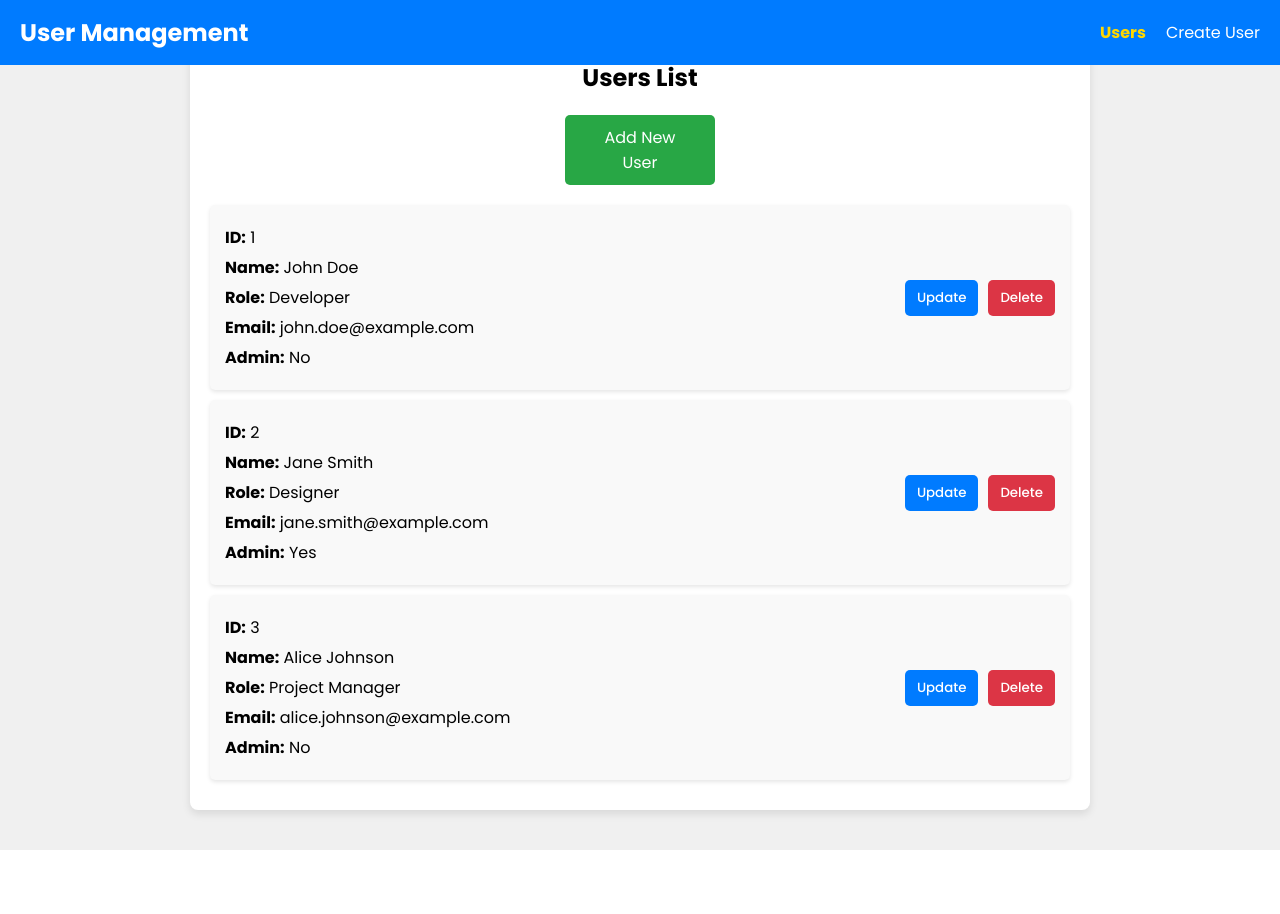
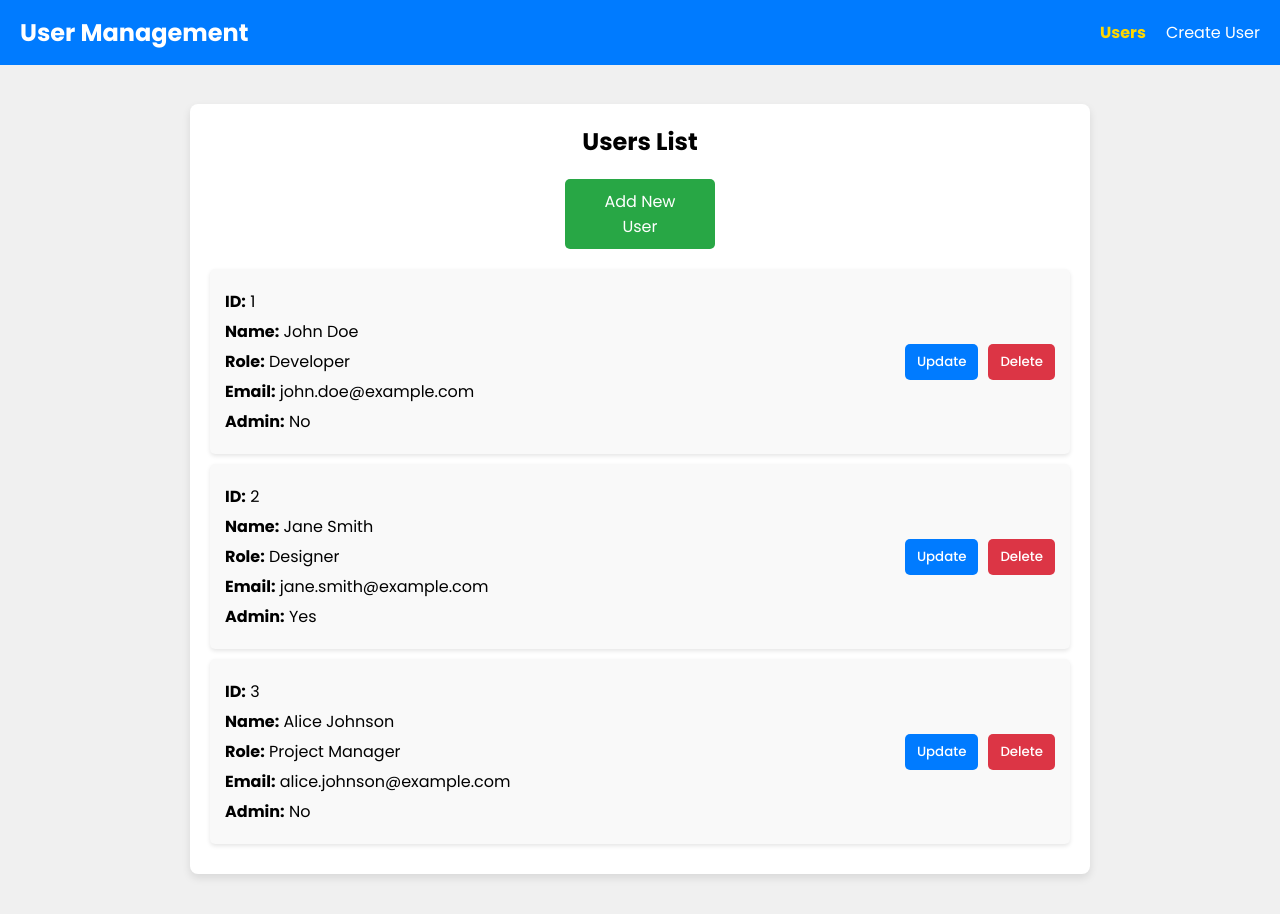
Before and after one commit to VictorMugisha/my-crud, a React (Vite) app in the folder client/: page / in a window 1280 px wide. Before the commit the page ends 850 px from the top, so only its background shows below. Built offline with nearby package versions, Linux system fonts and the light colour scheme.

Commit message:
Added page-content class to all components to make a bit of space

```diff
--- a/client/src/App.css
+++ b/client/src/App.css
@@ -49,6 +49,10 @@
 .active-link {
   font-weight: bold;
   color: #ffd700;
+}
+
+.page-content {
+  margin-top: 4rem;
 }
 
 /* App Container Styles */
--- a/client/src/pages/CreateUser.jsx
+++ b/client/src/pages/CreateUser.jsx
@@ -30,7 +30,7 @@ export default function CreateUser() {
     };
 
     return (
-        <div className="create-user-container">
+        <div className="create-user-container page-content">
             <h2 className="create-user-title">Create New User</h2>
             <form className="create-user-form" onSubmit={handleSubmit}>
                 <div className="form-group">
--- a/client/src/pages/UpdateUser.jsx
+++ b/client/src/pages/UpdateUser.jsx
@@ -41,7 +41,7 @@ export default function UpdateUser() {
     };
 
     return (
-        <div className="update-user-container">
+        <div className="update-user-container page-content">
             <h2 className="update-user-title">Update User</h2>
             <form className="update-user-form" onSubmit={handleSubmit}>
                 <div className="form-group">
--- a/client/src/pages/Users.jsx
+++ b/client/src/pages/Users.jsx
@@ -27,7 +27,7 @@ export default function Users() {
     };
 
     return (
-        <div className="users-container">
+        <div className="users-container page-content">
             <h2 className="users-title">Users List</h2>
             <button className="add-user-btn" onClick={handleAddUser}>Add New User</button>
             <ul className="users-list">
```
